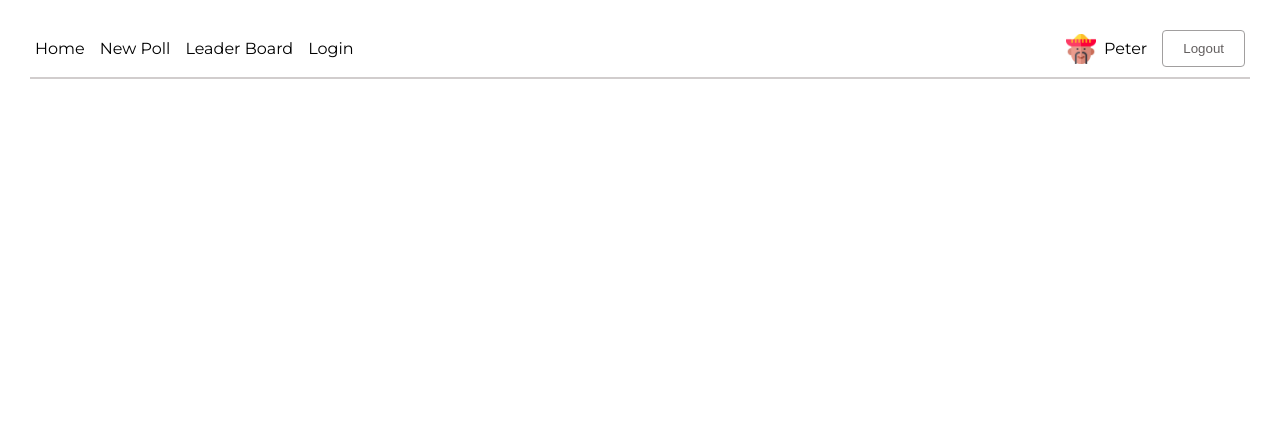
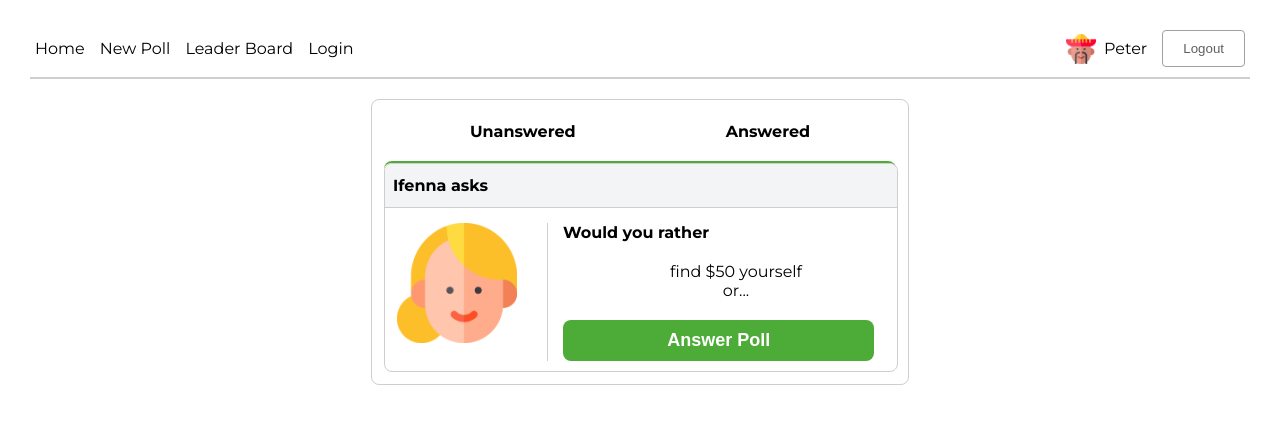
Before and after one commit to sara-elhawary/would-you-rather-app, a React (Vite) app: page / in a window 1280 px wide. Shown: the top 424 px of the page. Built offline with nearby package versions, Linux system fonts and the light colour scheme.

Commit message:
use react hooks

```diff
--- a/package.json
+++ b/package.json
@@ -10,6 +10,7 @@
     "@fortawesome/fontawesome-svg-core": "^1.2.35",
     "@fortawesome/free-solid-svg-icons": "^5.15.3",
     "@fortawesome/react-fontawesome": "^0.1.14",
+    "@reduxjs/toolkit": "^1.5.1",
     "react": "^17.0.0",
     "react-dom": "^17.0.0",
     "react-redux": "^7.2.4",
--- a/src/app.jsx
+++ b/src/app.jsx
@@ -1,6 +1,7 @@
 import React from 'react'
 import { render } from 'react-dom'
 import { BrowserRouter, Route, Switch } from 'react-router-dom'
+import { createStore } from 'redux'
 import { Provider } from 'react-redux'
 
 import Header from './components/header'
@@ -8,7 +9,10 @@ import LeaderBoard from './pages/leaderboard'
 import Login from './pages/login'
 import Home from './pages/home'
 import NewPoll from './pages/new-poll'
-import store from './store.js'
+import store from './store'
+import reducer from './reducers'
+
+// const store = createStore(reducer)
 
 function App() {
   return (
@@ -16,7 +20,7 @@ function App() {
       <BrowserRouter>
         <Header />
         <Switch>
-          <Route exact path="/home">
+          <Route exact path="/">
             <Home />
           </Route>
           <Route exact path="/new-poll">
--- a/src/components/header.jsx
+++ b/src/components/header.jsx
@@ -10,7 +10,7 @@ export default function Header() {
     <header className={classes.header}>
       <ul className={classes.menu}>
         <li className={classes.item}>
-          <Link className={classes.link} to="/home">
+          <Link className={classes.link} to="/">
             Home
           </Link>
         </li>
--- a/src/components/new-poll.jsx
+++ b/src/components/new-poll.jsx
@@ -1,8 +1,18 @@
-import React from 'react'
+import React, { useState, useEffect } from 'react'
+import { useSelector } from 'react-redux'
 
 import classes from './new-poll.module.css'
 
 export default function NewPoll() {
+  const [value, setValue] = useState('hey')
+  // const users = useSelector((state) => state.users)
+  // useEffect(() => {
+  //   console.log(users, value)
+  // })
+
+  // function handleSubmit(e) {
+  //   e.preventDefualt()
+  // }
   return (
     <div className={classes.newPoll}>
       <div className={classes.head}>
--- a/src/components/poll.module.css
+++ b/src/components/poll.module.css
@@ -3,8 +3,8 @@
 .container {
   border-top: solid 2px #4dac37;
   border-radius: 8px;
-  width: 35%;
-  margin: 0 auto;
+  /* width: 35%; */
+  font-family: 'Montserrat';
 }
 .userCard {
   border: #d1cdcd solid 1px;
--- a/src/pages/home.jsx
+++ b/src/pages/home.jsx
@@ -3,22 +3,22 @@ import { useDispatch } from 'react-redux'
 import { useSelector } from 'react-redux'
 
 import Poll from '../components/poll'
+import classes from './home.module.css'
 
 export default function Home() {
-  const count = useSelector((state) => state.count)
-  const dispatch = useDispatch()
+  const users = useSelector((state) => state)
+  // const dispatch = useDispatch()
 
-  const inc = () => dispatch({ type: 'INCREMENT', step: 1 })
-  const dec = () => dispatch({ type: 'DECREMENT', step: 1 })
+  // console.log(users)
 
   return (
-    <div>
+    <div className={classes.container}>
+      <div className={classes.btns}>
+        <button className={classes.unansweredBtn}>Unanswered</button>
+        <button className={classes.answeredBtn}>Answered</button>
+      </div>
+      <div className={classes.polls}></div>
       <Poll />
-      <div>
-        <h1>Count:{count}</h1>
-        <button onClick={inc}>inc</button>
-        <button onClick={dec}>dec</button>
-      </div>
     </div>
   )
 }
--- /dev/null
+++ b/src/pages/home.module.css
@@ -0,0 +1,33 @@
+@import url('https://fonts.googleapis.com/css2?family=Montserrat:wght@400;700&display=swap');
+
+.container {
+  width: 40%;
+  margin: 0 auto;
+  border: #d1cdcd solid 1px;
+  border-radius: 8px;
+  padding: 12px;
+}
+
+.btns {
+  display: flex;
+  justify-content: center;
+  width: 100%;
+  /* border: red solid 1px; */
+  margin-bottom: 10px;
+}
+.unansweredBtn {
+  padding: 10px 75px;
+  border: none;
+  background-color: white;
+  font-weight: 600;
+  font-size: 16px;
+  font-family: 'Montserrat';
+}
+.answeredBtn {
+  padding: 10px 75px;
+  border: none;
+  background-color: white;
+  font-weight: 600;
+  font-size: 16px;
+  font-family: 'Montserrat';
+}
--- a/src/store.js
+++ b/src/store.js
@@ -1,4 +1,5 @@
-import { createStore } from 'redux'
-import combineReducers from './reducers'
+import { configureStore } from '@reduxjs/toolkit'
 
-export default createStore(combineReducers)
+export default configureStore({
+  reducer: {},
+})
```
Also changed, not shown: src/features/usersSlice.js (added, +41 -0 lines), src/reducer.js (deleted, +0 -18 lines), 1 other file (tests, documents, lock files or other folders).
